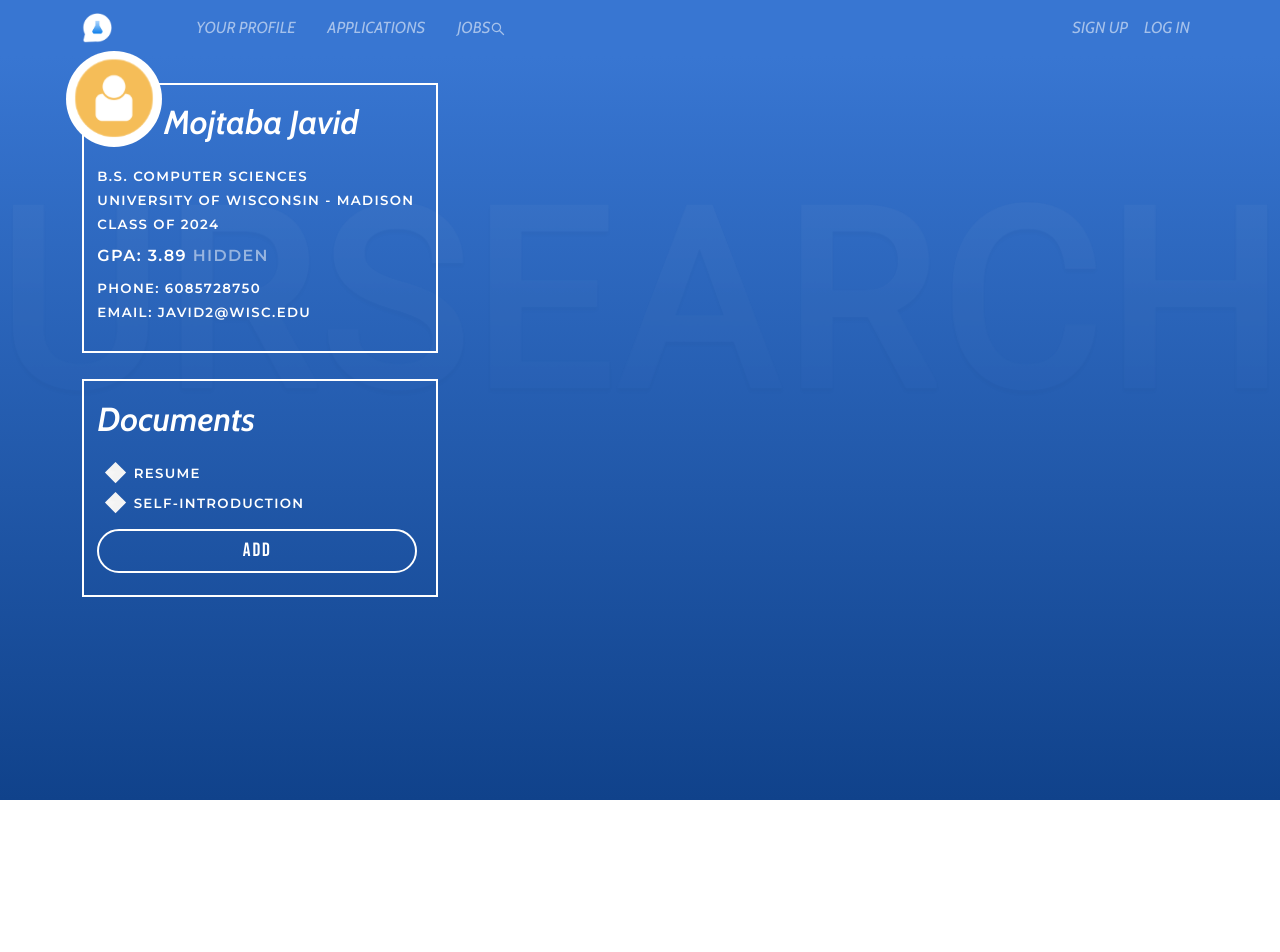
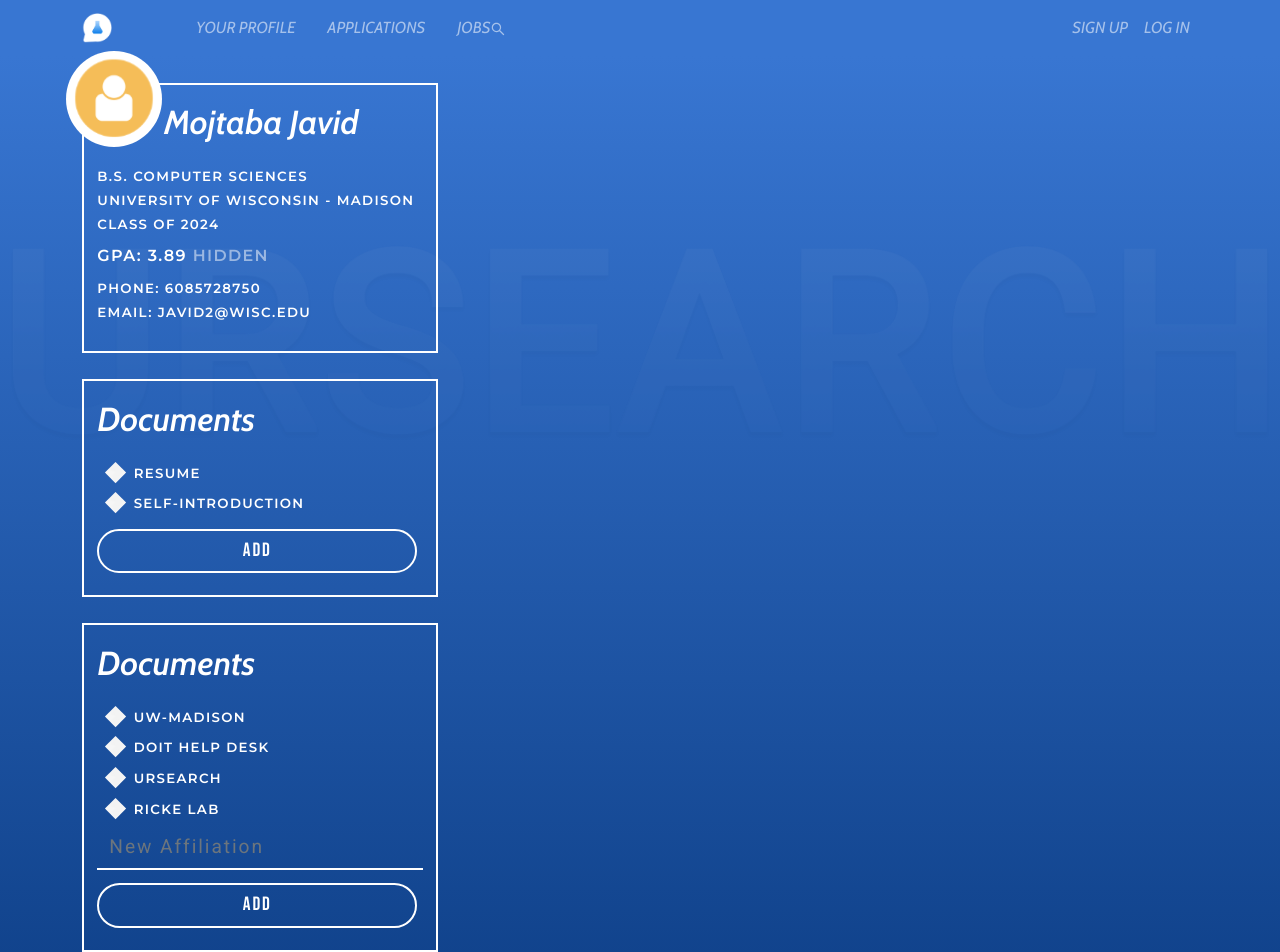
Before and after one commit to sweMojtaba/urSearchFrontEnd, a React (Create React App) app: page /individual/profile in a window 1280 px wide. Shown: the top 952 px of the page. Before the commit the page ends 800 px from the top, so only its background shows below. Built offline with nearby package versions, Linux system fonts and the light colour scheme; a web font is replaced by a local one.

Commit message:
Affiliations Section (js)

```diff
--- a/src/components/auth/p2/Login.jsx
+++ b/src/components/auth/p2/Login.jsx
@@ -35,8 +35,9 @@ function Login() {
 
     useEffect(() => {
         if (loggedIn === true && user.state !== 0) {
+            const basePath = user.state === 1 ? "/individual" : "/lab";
             alert("Successfully logged in!");
-            navigate("/import"); // To-do: already imported
+            navigate(basePath + "/import"); // To-do: already imported
         }
     }, [user, loggedIn])
 
--- a/src/components/common/InfoCard.jsx
+++ b/src/components/common/InfoCard.jsx
@@ -4,9 +4,9 @@ import { Button, Container } from "react-bootstrap";
 import "./info-card.scss"
 
 export default function InfoCard({ title, children, buttonProps, buttonPresent }) {
-    useEffect(() => {
-        console.log(buttonProps);
-    }, [buttonProps]);
+    // useEffect(() => {
+    //     console.log(buttonProps);
+    // }, [buttonProps]);
     return <Container className="info-card">
         <p className="heading">{title}</p>
         <div className="paragraph main-info">
--- /dev/null
+++ b/src/components/common/hooks/useAddButtonProps.ts
@@ -0,0 +1,56 @@
+import { useCallback, useEffect, useState } from "react";
+import { ProfileSectionButtonProps } from "./useUploadButtonProps";
+import fakeResponse from "../utils/fakeResponse";
+
+export default function useAddButtonProps(
+    addUrl: string,
+    addText: string,
+    setText: React.Dispatch<React.SetStateAction<string>>,
+    setReload: React.Dispatch<React.SetStateAction<boolean>>
+):
+    ProfileSectionButtonProps {
+    const [adding, setAdding] = useState(false);
+    const [buttonText, setButtonText] = useState("add");
+
+    useEffect(() => {
+        if (adding) {
+            setButtonText("Adding...");
+        } else {
+            setButtonText("add");
+            setText("");
+        }
+    }, [adding])
+
+    const handleAdd = useCallback(() => {
+        setAdding(true);
+        // TO-DO: add fetch
+        // fetch(addUrl, {
+        //     method: "POST",
+        //     headers: {
+        //         "Content-Type": "application/json"
+        //     },
+        //     body: JSON.stringify({
+        //         text: addText
+        //     })
+        // })
+        fakeResponse().then((response) => {
+            if (response.status === 200) {
+                alert("Added successfully. With a functional backend, you should be able to see the added item in the list. Now we are just faking it.");
+                setAdding(false);
+                setReload(true);
+            } else {
+                alert("add failed");
+                setAdding(false);
+            }
+        }).catch((error) => {
+            alert("add failed");
+            setAdding(false);
+        })
+    }, [])
+
+    return {
+        buttonText,
+        buttonAction: handleAdd,
+        disabled: adding
+    }
+}
--- a/src/components/common/hooks/useUploadButtonProps.ts
+++ b/src/components/common/hooks/useUploadButtonProps.ts
@@ -1,14 +1,14 @@
 import { useEffect, useState } from "react";
 import useHandleChooseFile from "./useHandleChooseFile.ts";
-import fakePostFile from "../utils/fakePostFile.ts";
+import fakeResponse from "../utils/fakeResponse.ts";
 
-interface UploadButtonProps {
+export interface ProfileSectionButtonProps {
     buttonText: string;
     buttonAction: () => void;
     disabled: boolean;
 }
 
-function useUploadButtonProps(uploadUrl: string): UploadButtonProps  {
+function useUploadButtonProps(uploadUrl: string): ProfileSectionButtonProps  {
 
     const [file, setFile] = useState<File | undefined>(undefined);
     const [uploading, setUploading] = useState(false);
@@ -19,7 +19,7 @@ function useUploadButtonProps(uploadUrl: string): UploadButtonProps  {
         if (file !== undefined) {
             setUploading(true);
             try {
-                fakePostFile(file).then((response) => {
+                fakeResponse().then((response) => {
                     if (response.status === 200) {
                         alert("file uploaded successfully");
                         setFile(undefined);
--- a/src/components/common/utils/fakePostFile.ts
+++ b/src/components/common/utils/fakeResponse.ts
@@ -1,4 +1,4 @@
-export default function fakePostFile(file: File): Promise<Response> {
+export default function fakeResponse(): Promise<Response> {
     const response = new Response(JSON.stringify({}));
     return new Promise((resolve) => {
         setTimeout(() => {
--- a/src/components/individual/Profile.jsx
+++ b/src/components/individual/Profile.jsx
@@ -2,6 +2,7 @@ import React from "react";
 import { Col, Container, Row } from "react-bootstrap";
 import Documents from "./profileSections/Documents";
 import PersonalInfo from "./profileSections/PersonalInfo";
+import Affiliations from "./profileSections/Affiliations";
 
 function Profile() {
     return <Container>
@@ -9,6 +10,7 @@ function Profile() {
             <Col sm={6} lg={4}>
                 <PersonalInfo />
                 <Documents />
+                <Affiliations />
             </Col>
         </Row>
     </Container>
--- a/src/components/individual/Routes.jsx
+++ b/src/components/individual/Routes.jsx
@@ -4,6 +4,7 @@ import Layout from "./Layout";
 import Profile from "./Profile"
 import Search from "./Search";
 import Applications from "./Applications";
+import Import from "../import/Import";
 
 function useIndividualRoutes() {
     return <>
@@ -12,6 +13,7 @@ function useIndividualRoutes() {
             <Route path="profile" element={<Profile />} />
             <Route path="search" element={<Search />} />
             <Route path="applications" element={<Applications />} />
+            <Route path="import" element={<Import />} />
         </Route>
     </>
 }
--- /dev/null
+++ b/src/components/individual/profileSections/Affiliations.jsx
@@ -0,0 +1,30 @@
+import React, { useEffect, useMemo, useState } from "react";
+import { fetchAffiliations } from "./fakeFetchProfileSections";
+import InfoCard from "../../common/InfoCard";
+import SmallLi from "../../common/SmallLi";
+import { Form } from "react-bootstrap";
+import useAddButtonProps from "../../common/hooks/useAddButtonProps";
+
+export default function Affiliations() {
+    const [reload, setReload] = useState(false);
+    const affiliations = useMemo(fetchAffiliations, [reload]);
+    const [newAffiliation, setNewAffiliation] = useState("");
+    const buttonProps = useAddButtonProps("url/to/add/affiliation", newAffiliation, setNewAffiliation, setReload);
+
+    // This code is not easy to understand. I may want to change this.
+    // This hook is used to reset the value of reload to false after the affiliations are reloaded.
+    // I chose reload as a dependency to make use of how React determines whether a dependency has changed.
+    // For boolean, as long as the value is the same (even if it is reset by setReload), React will not re-render.
+    // Therefore max. 2 re-renders will occur.
+    useEffect(() => {
+        setReload(false);
+    }, [reload]);
+
+    return <InfoCard
+        title="Documents"
+        buttonProps={buttonProps}
+        buttonPresent={true}>
+        {affiliations.map(document => <SmallLi text={document.name} url={document.url} key={document.name} />)}
+        <Form.Control type="text" placeholder="New Affiliation" value={newAffiliation} onChange={(event) => setNewAffiliation(event.target.value)} />
+    </InfoCard>
+}
--- a/src/components/individual/profileSections/Documents.jsx
+++ b/src/components/individual/profileSections/Documents.jsx
@@ -1,4 +1,4 @@
-import React, { useEffect, useMemo, useState } from "react";
+import React, { useMemo } from "react";
 import { fetchDocuments } from "./fakeFetchProfileSections.ts";
 import InfoCard from "../../common/InfoCard.jsx";
 import SmallLi from "../../common/SmallLi.jsx";
--- a/src/components/structural/InterfaceSwitch.jsx
+++ b/src/components/structural/InterfaceSwitch.jsx
@@ -5,7 +5,6 @@ import UserContext from './UserContext';
 import WelcomeLayout from '../welcome/Layout';
 import UnderConstruction from '../miscellaneous/UnderConstruction';
 import Redirect from '../miscellaneous/Redirect';
-import Import from '../import/Import';
 import getUserStored from './getUserStored.ts';
 import useAuthRoutes from '../auth/Routes';
 import useIndividualRoutes from '../individual/Routes';
@@ -40,13 +39,13 @@ function InterfaceSwitch() {
                     {/* Miscellaneous */}
                     <Route path="/under-construction" element={<UnderConstruction />} />
                     <Route path="/redirect" element={<Redirect />} />
-                    <Route path="import" element={<Import />} />
                 </Route>
                 {welcomeRoutes}
                 {authRoutes}
                 {individualRoutes}
                 <Route path='*' element={<WelcomeLayout />}>
                     <Route element={<UnderConstruction />} />
+                    {/* TO-DO: 404 */}
                 </Route>
             </Routes>
         </BrowserRouter>
```
